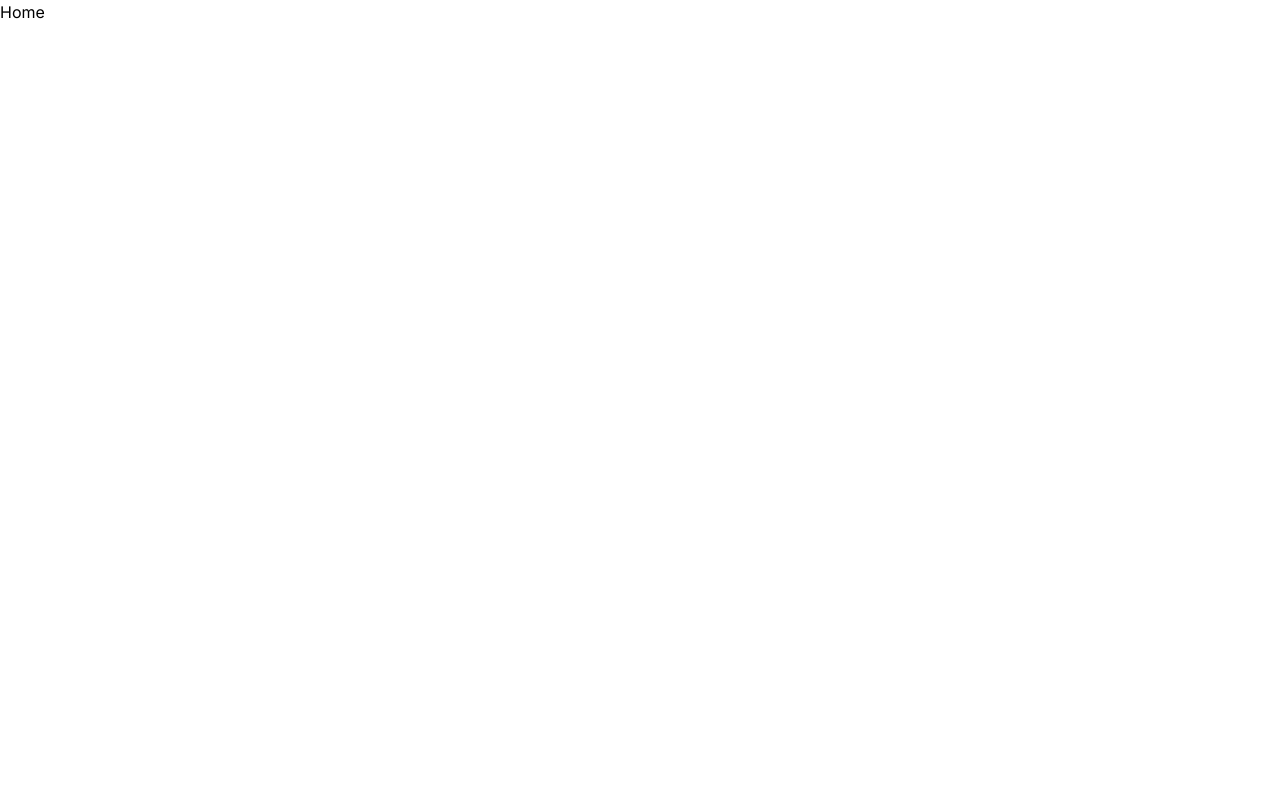
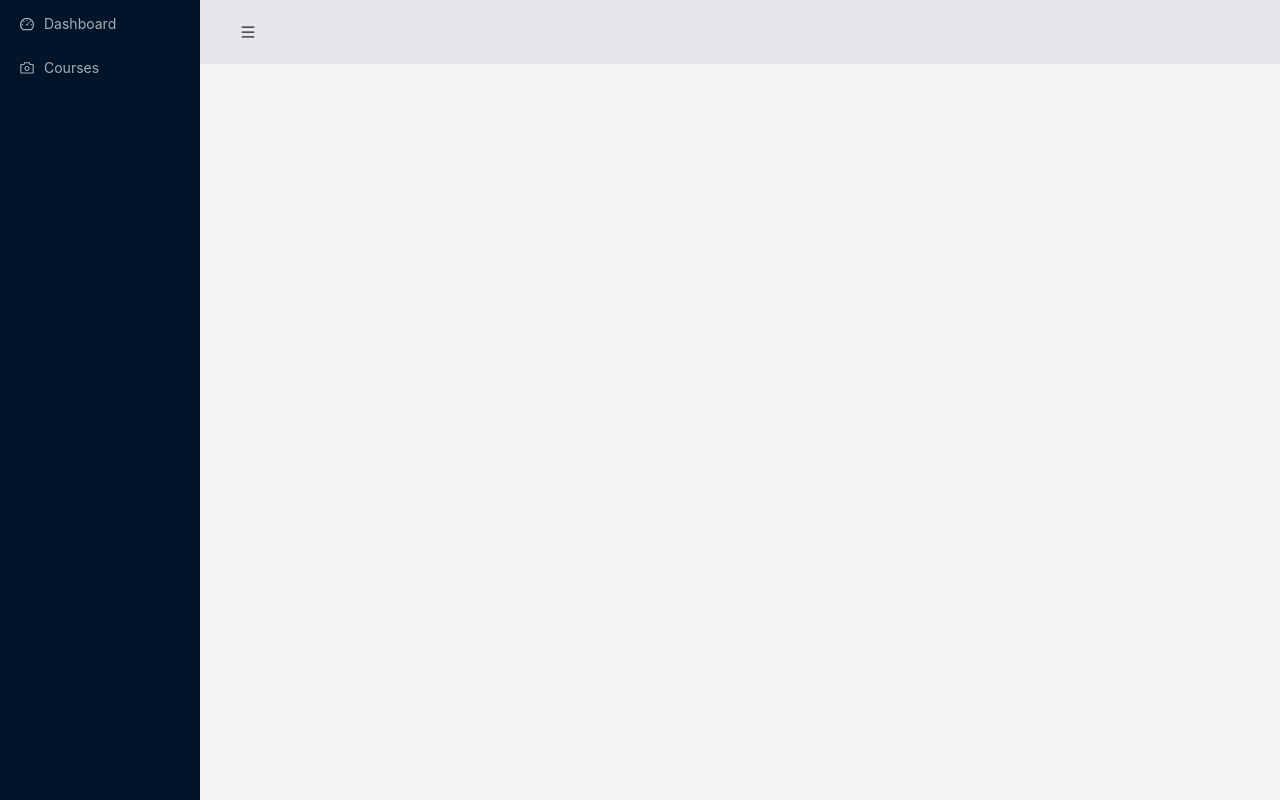
Before and after one commit to maziz12808/lms, a Next.js app: page / in a window 1280 px wide. Built offline with nearby package versions, Linux system fonts and the light colour scheme.

Commit message:
modified layout page

```diff
--- a/app/page.js
+++ b/app/page.js
@@ -1,7 +1,2 @@
-const App = ()=>{
-  return (
-    <h1>Home</h1>
-  )
-}
-
-export default App;
+import LayoutEl from "@/components/shared/layout";
+export default LayoutEl;
--- a/components/shared/layout/index.jsx
+++ b/components/shared/layout/index.jsx
@@ -1,6 +1,61 @@
-const LayoutEl = ()=>{
+'use client';
+import Link from "next/link";
+import { useState } from "react";
+import {
+    CameraOutlined,
+    DashboardOutlined,
+    MenuOutlined
+} from "@ant-design/icons";
+import {
+    Layout,
+    Button,
+    Menu
+} from "antd";
+
+const {Sider,Content,Header} = Layout;
+const { Item } = Menu;
+
+const LayoutEl = ({children})=>{
+    const [open,setOpen] = useState(false);
+    const menu = [
+        {
+            label: "Dashboard",
+            href: "/",
+            icon: <DashboardOutlined />
+        },
+        {
+            label: "Courses",
+            href: "/course",
+            icon: <CameraOutlined />
+        },
+    ]
     return (
-        <h1>LayoutEl</h1>
+        <Layout>
+            <Sider
+                collapsible
+                collapsed={open}
+                trigger={null}
+                className=" min-h-screen"
+            >
+                <Menu theme="dark">
+                    {
+                        menu.map((menuItem,menuIndex)=>(
+                            <Item key={menuIndex} icon={menuItem.icon}>
+                                <Link href={menuItem.href}>{menuItem.label}</Link>
+                            </Item>
+                        ))
+                    }
+                </Menu>
+            </Sider>
+            <Layout>
+                <Header className="bg-gray-200 px-8">
+                    <Button type="text" icon={<MenuOutlined />} onClick={()=> setOpen(!open)} />
+                </Header>
+                <Content className="p-8">
+                    {children}
+                </Content>
+            </Layout>
+        </Layout>
     )
 }
 
```
